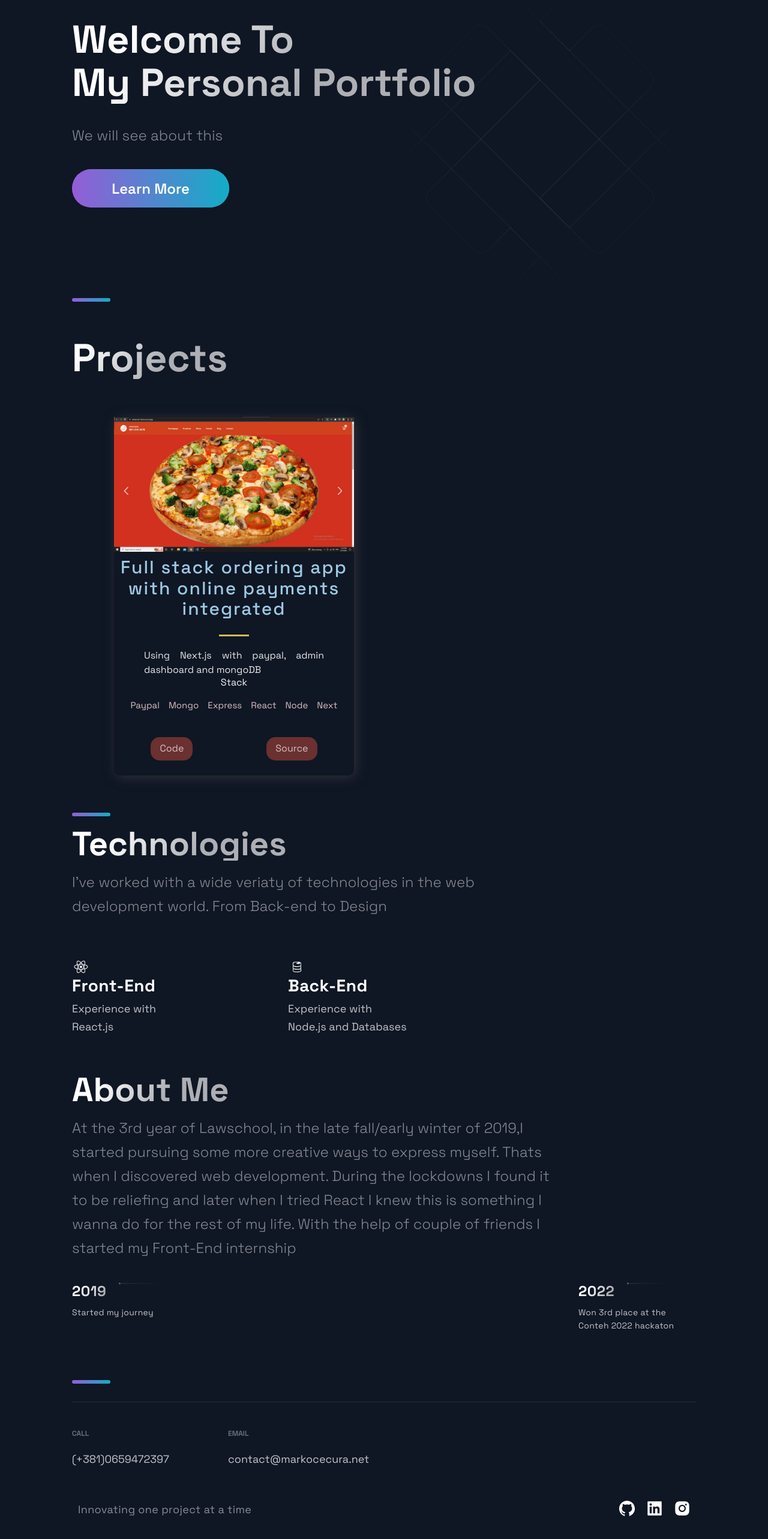
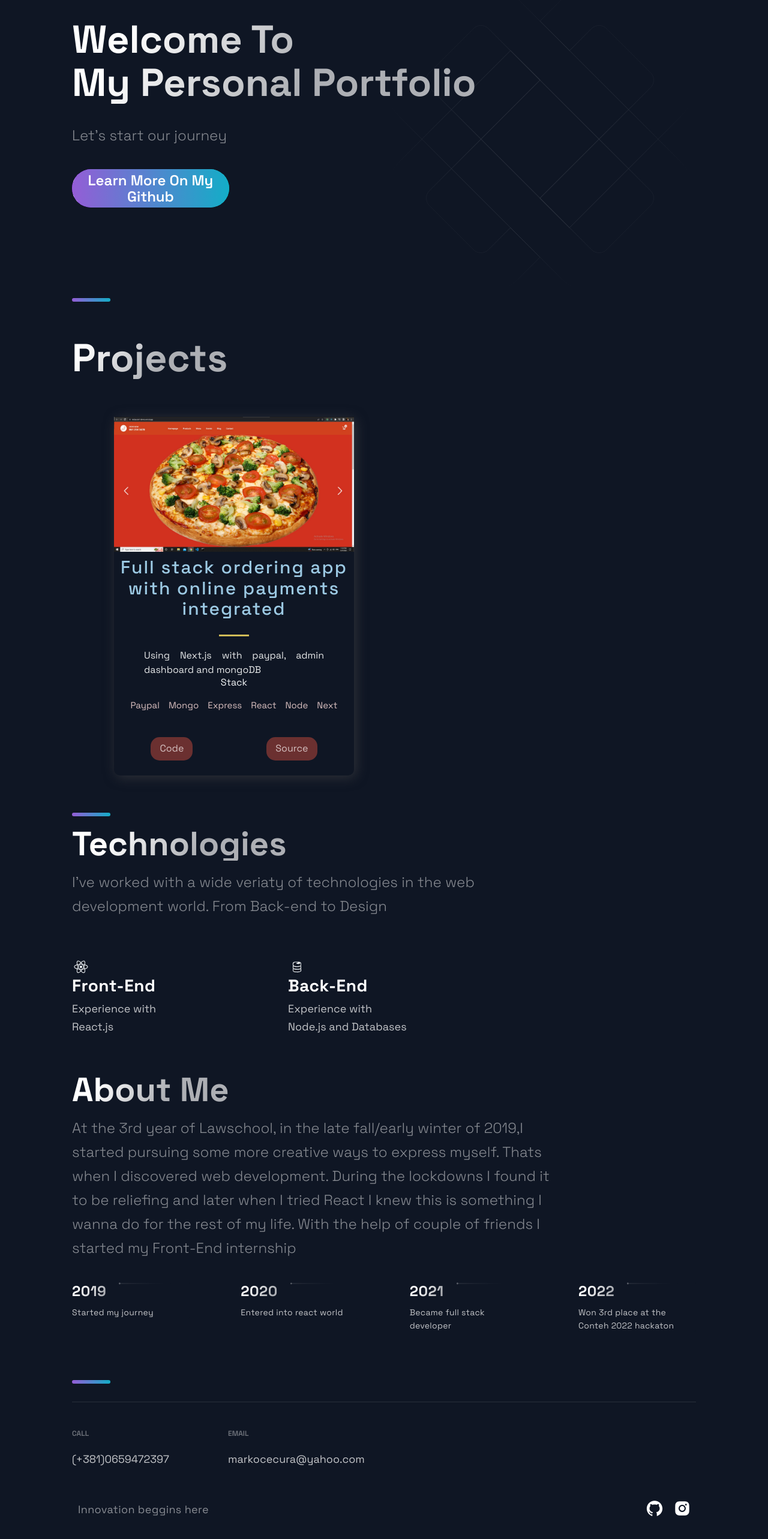
Before and after one commit to CheMetalHead/portfolio, a Next.js app: page / in a window 1280 px wide. Shown: the part 140-2706 px from the top of the page at 60% size. Built offline with nearby package versions, Linux system fonts and the light colour scheme.

Commit message:
added some infos

```diff
--- a/src/components/Footer/Footer.js
+++ b/src/components/Footer/Footer.js
@@ -14,21 +14,21 @@ const Footer = () => {
         </LinkColumn>
         <LinkColumn>
           <LinkTitle>Email</LinkTitle>
-          <LinkItem href='mailto:contact@markocecura.net'> contact@markocecura.net</LinkItem>
+          <LinkItem href='mailto:contact@markocecura.net'> markocecura@yahoo.com</LinkItem>
         </LinkColumn>
       </LinkList>
       <SocialIconsContainer>
         <CompanyContainer>
-          <Slogan>Innovating one project at a time</Slogan>
+          <Slogan>Innovation beggins here</Slogan>
         </CompanyContainer>
         <SocialContainer>
-          <SocialIcons href="https://github.com">
+          <SocialIcons href="https://github.com/CheMetalHead">
             <AiFillGithub size="3rem" />
           </SocialIcons>
-          <SocialIcons href="https://linkedin.com">
+          {/* <SocialIcons href="https://linkedin.com">
             <AiFillLinkedin size="3rem" />
-          </SocialIcons>
-          <SocialIcons href="https://instagram.com">
+          </SocialIcons> */}
+          <SocialIcons href="https://www.instagram.com/marko.che95/?hl=en">
             <AiFillInstagram size="3rem" />
           </SocialIcons>
         </SocialContainer>
--- a/src/components/Header/Header.js
+++ b/src/components/Header/Header.js
@@ -32,13 +32,13 @@ const Header = () => (
       </li>
     </Div2>
     <Div3>
-      <SocialIcons href="https://github.com">
+      <SocialIcons href="https://github.com/CheMetalHead">
         <AiFillGithub size="3rem"/>
       </SocialIcons>
-      <SocialIcons href="https://linkedin.com">
+      {/* <SocialIcons href="https://linkedin.com">
         <AiFillLinkedin size="3rem" />
-      </SocialIcons>
-      <SocialIcons href="https://instagram.com">
+      </SocialIcons> */}
+      <SocialIcons href="https://www.instagram.com/marko.che95/?hl=en">
         <AiFillInstagram size="3rem" />
       </SocialIcons>
     </Div3>
--- a/src/components/Hero/Hero.js
+++ b/src/components/Hero/Hero.js
@@ -12,9 +12,9 @@ const Hero = () => (
         My Personal Portfolio
       </SectionTitle>
       <SectionText>
-        We will see about this
+        Let's start our journey
       </SectionText>
-      <Button onClick={()=>window.location = 'http://google.com'}>Learn More</Button>
+      <Button onClick={()=>window.location = 'https://github.com/CheMetalHead'}>Learn More On My Github</Button>
     </LeftSection>
   </Section>
 );
--- a/src/constants/constants.js
+++ b/src/constants/constants.js
@@ -12,5 +12,7 @@ export const projects = [
 
 export const TimeLineData = [
   { year: 2019, text: 'Started my journey', },
+  { year: 2020, text: 'Entered into react world', },
+  { year: 2021, text: 'Became full stack developer', },
   { year: 2022, text: 'Won 3rd place at the Conteh 2022 hackaton', },
 ];
```
Also changed, not shown: src/components/Acomplishments/Acomplishments.js (+1 -6 lines).
